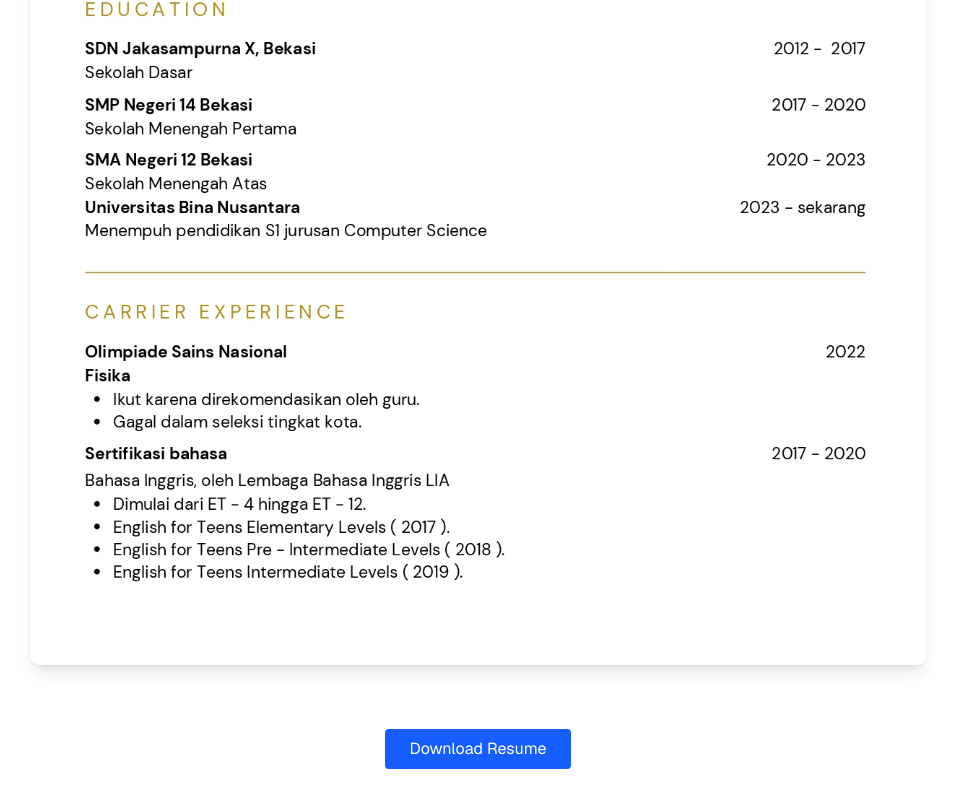
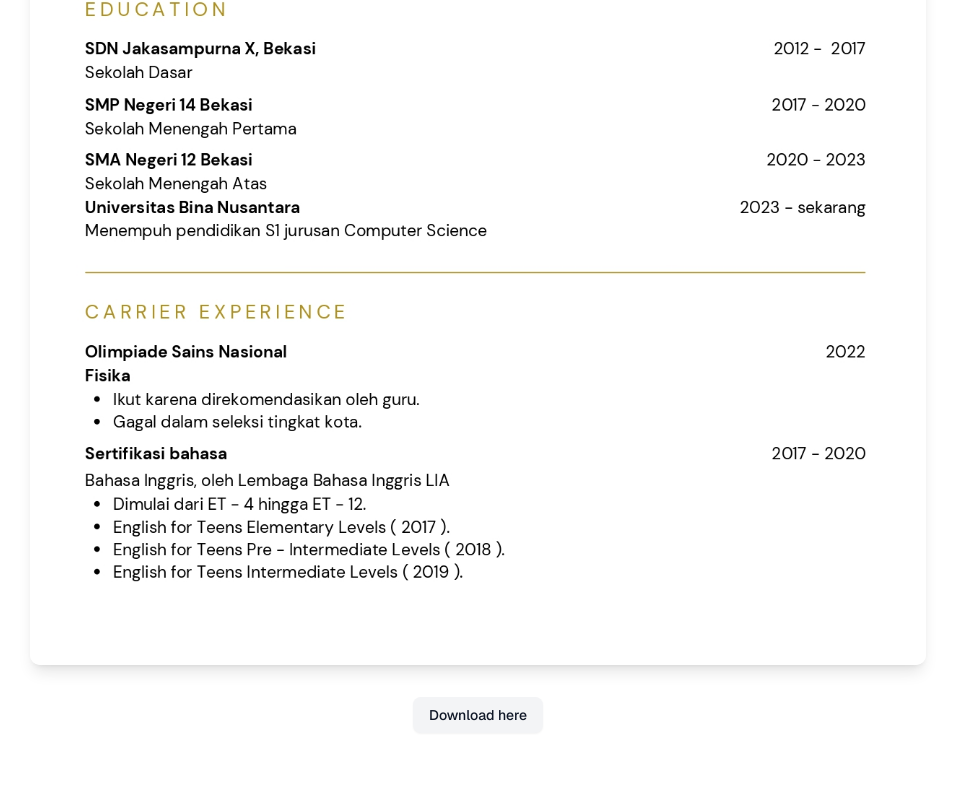
Before and after one commit to rafisnaen/UREEKA_Sesi-2, a Next.js app in the folder sesi2/: page /resume in a window 1280 px wide. Shown: the part 914-1721 px from the top of the page, without its empty margins (162-1117 px from the left). Built offline with nearby package versions, Linux system fonts and the light colour scheme.

Commit message:
change button & notes
change button using shadcn/ui component
add learning notes

```diff
--- a/sesi2/src/app/resume/page.tsx
+++ b/sesi2/src/app/resume/page.tsx
@@ -1,4 +1,7 @@
+"use client";
 import { FloatingNav } from "@/components/ui/floating-navbar";
+import { Button } from "@/components/ui/button"
+
 
 export default function resume() {
   const navItems = [
@@ -8,6 +11,16 @@ export default function resume() {
     { name: "Experience", link: "/experience", icon: null },
     { name: "Resume", link: "/resume", icon: null },
   ];
+
+  const handleDownload = () => {
+    const link = document.createElement("a");
+    link.href = "/CV-Muhammad Rafi Isnaen-2702303362.jpg";
+    link.download = "Resume-Muhammad-Rafi-Isnaen.jpg";
+    document.body.appendChild(link);
+    link.click();
+    document.body.removeChild(link);
+  };
+
   return (
     <>
       <FloatingNav navItems={navItems} />
@@ -22,11 +35,14 @@ export default function resume() {
           alt="Resume of Muhammad Rafi Isnaen"
           className="w-full max-w-4xl rounded-lg shadow-lg"
         />
-      <a
+      {/* <a
         href="/CV-Muhammad Rafi Isnaen-2702303362.jpg"
         download
         className="mt-8 px-6 py-2 bg-blue-600 text-white rounded hover:bg-blue-700 transition"
-      >Download Resume</a>
+      >Download Resume</a> */}
+      <Button variant="secondary" onClick={handleDownload}>
+        Download here
+      </Button>
       </div>
     </>
   );
```
Also changed, not shown: sesi2/catetan.txt (added).
